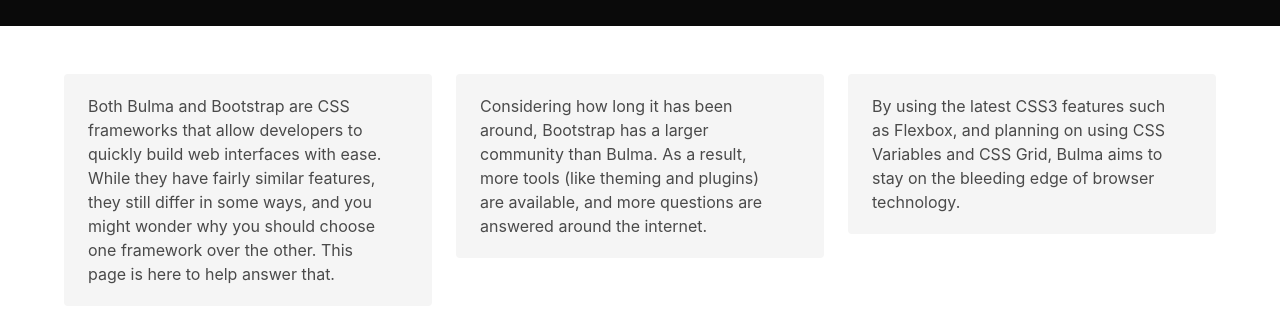
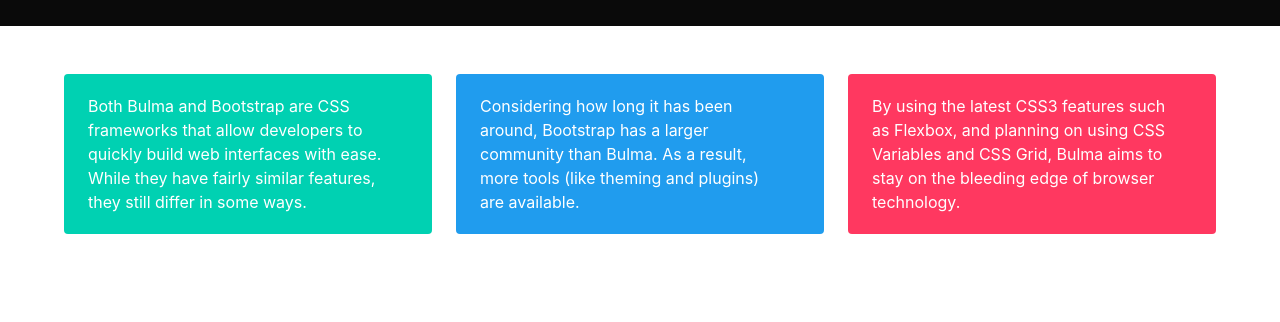
Before and after one commit to settipalli/Bulma-Playground, a plain HTML site: page index.html in a window 1280 px wide. Shown: the part 198-520 px from the top of the page. Drawn offline with Linux system fonts and the light colour scheme.

Commit message:
Ch3. Used a modifier to color notification text.

```diff
--- a/index.html
+++ b/index.html
@@ -33,20 +33,19 @@
         <div class="container">
             <div class="columns">
                 <div class="column">
-                    <div class="notification">
+                    <div class="notification is-primary">
                         Both Bulma and Bootstrap are CSS frameworks that allow developers to quickly build web interfaces with ease. While they
-                        have fairly similar features, they still differ in some ways, and you might wonder why you should choose one framework
-                        over the other. This page is here to help answer that.
+                        have fairly similar features, they still differ in some ways.
                     </div>
                 </div>
                 <div class="column">
-                    <div class="notification">
+                    <div class="notification is-info">
                         Considering how long it has been around, Bootstrap has a larger community than Bulma. As a result, more tools (like
-                        theming and plugins) are available, and more questions are answered around the internet.
+                        theming and plugins) are available.
                     </div>
                 </div>
                 <div class="column">
-                    <div class="notification">
+                    <div class="notification is-danger">
                         By using the latest CSS3 features such as Flexbox, and planning on using CSS Variables and CSS Grid, Bulma aims to stay
                         on the bleeding edge of browser technology.
 
```
